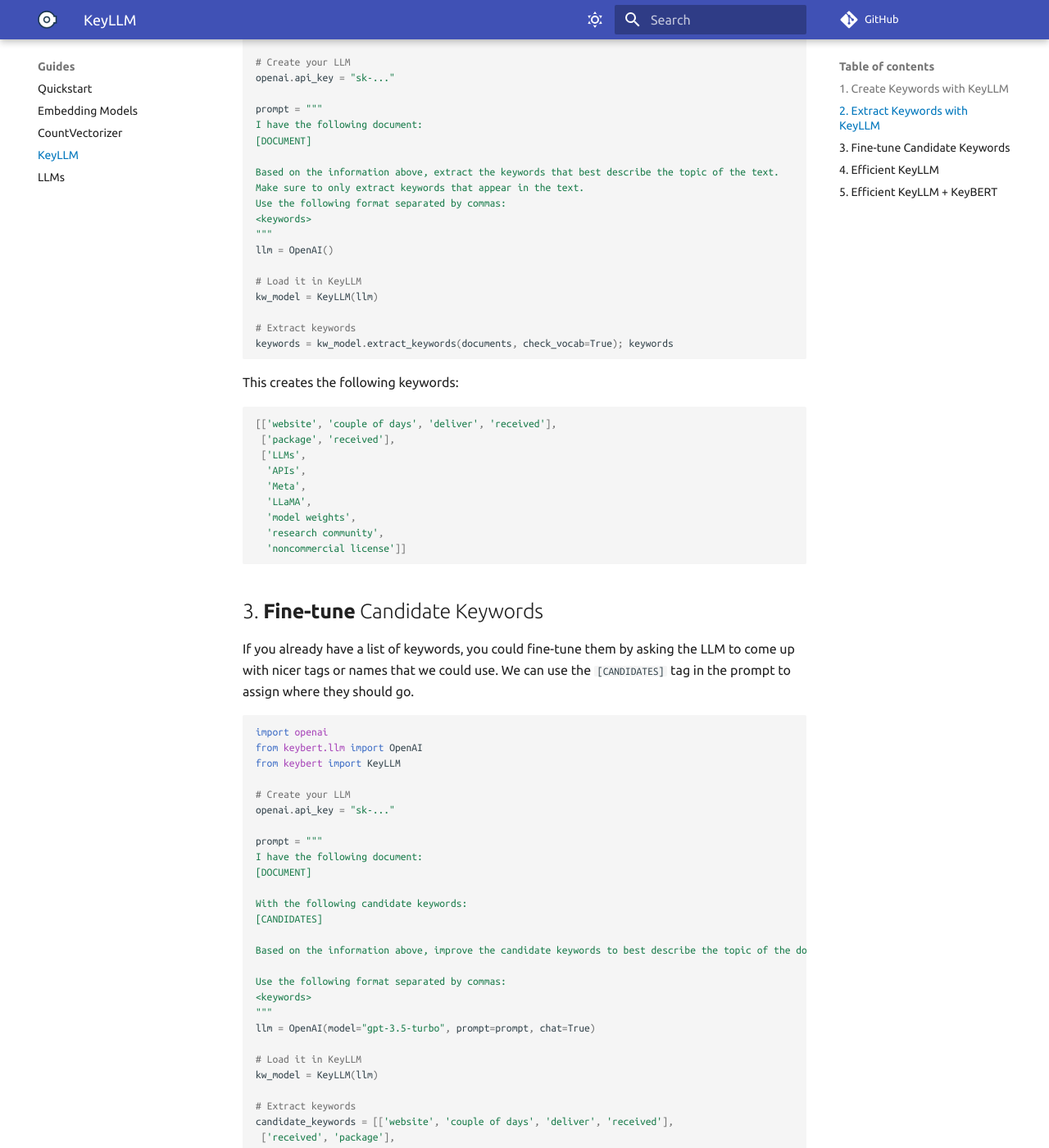
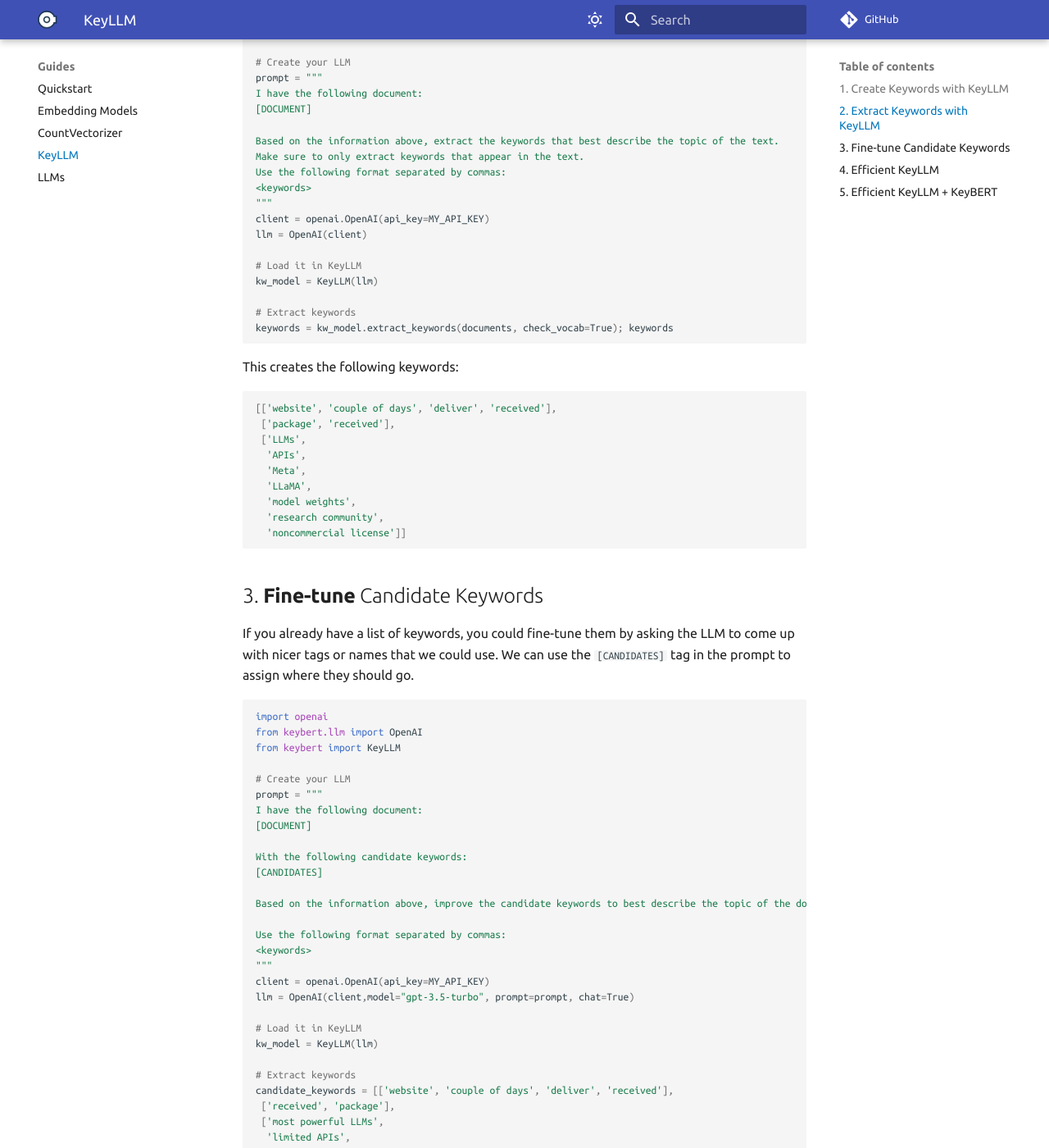
Before and after one commit to MaartenGr/KeyBERT, an MkDocs documentation site: the page built from docs/guides/keyllm.md, in a window 1280 px wide and 1400 px high, scrolled down 2435 px. Shown: the whole window at 82% size. Built offline with MkDocs 1.6.1 and Material for MkDocs 9.7.7, drawn with Linux system fonts in a browser that asks for light colours; comment, search, counter and statistics services are not loaded; some of the changed text lies outside the part shown.

Commit message:
Support for OpenAI >= 1 (#189)
* Now only support for openai >= 1.0
* Use the `client` parameter to access the API (see docstrings)

```diff
--- a/docs/guides/keyllm.md
+++ b/docs/guides/keyllm.md
@@ -47,8 +47,8 @@
 from keybert import KeyLLM
 
 # Create your LLM
-openai.api_key = "sk-..."
-llm = OpenAI()
+client = openai.OpenAI(api_key=MY_API_KEY)
+llm = OpenAI(client)
 
 # Load it in KeyLLM
 kw_model = KeyLLM(llm)
@@ -85,8 +85,6 @@
 from keybert import KeyLLM
 
 # Create your LLM
-openai.api_key = "sk-..."
-
 prompt = """
 I have the following document:
 [DOCUMENT]
@@ -96,7 +94,8 @@
 Use the following format separated by commas:
 <keywords>
 """
-llm = OpenAI()
+client = openai.OpenAI(api_key=MY_API_KEY)
+llm = OpenAI(client)
 
 # Load it in KeyLLM
 kw_model = KeyLLM(llm)
@@ -129,8 +128,6 @@
 from keybert import KeyLLM
 
 # Create your LLM
-openai.api_key = "sk-..."
-
 prompt = """
 I have the following document:
 [DOCUMENT]
@@ -143,7 +140,8 @@
 Use the following format separated by commas:
 <keywords>
 """
-llm = OpenAI(model="gpt-3.5-turbo", prompt=prompt, chat=True)
+client = openai.OpenAI(api_key=MY_API_KEY)
+llm = OpenAI(client,model="gpt-3.5-turbo", prompt=prompt, chat=True)
 
 # Load it in KeyLLM
 kw_model = KeyLLM(llm)
@@ -199,8 +197,8 @@
 embeddings = model.encode(documents, convert_to_tensor=True)
 
 # Create your LLM
-openai.api_key = "sk-..."
-llm = OpenAI()
+client = openai.OpenAI(api_key=MY_API_KEY)
+llm = OpenAI(client)
 
 # Load it in KeyLLM
 kw_model = KeyLLM(llm)
@@ -245,8 +243,8 @@
 from keybert import KeyLLM, KeyBERT
 
 # Create your LLM
-openai.api_key = "sk-..."
-llm = OpenAI()
+client = openai.OpenAI(api_key=MY_API_KEY)
+llm = OpenAI(client)
 
 # Load it in KeyLLM
 kw_model = KeyBERT(llm=llm)
```
Also changed, not shown: README.md (+4 -4 lines), docs/changelog.md (+20 -0 lines), docs/guides/llms.md (+4 -4 lines), 2 other files.
